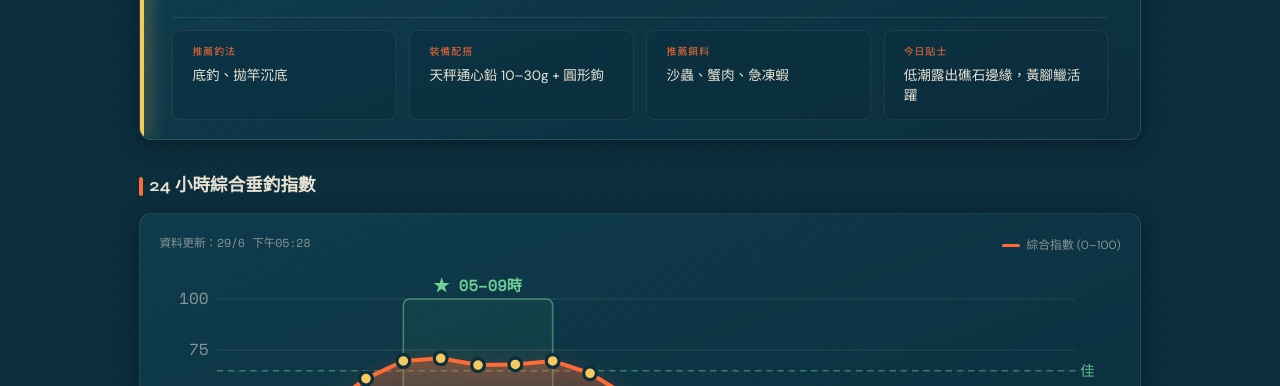
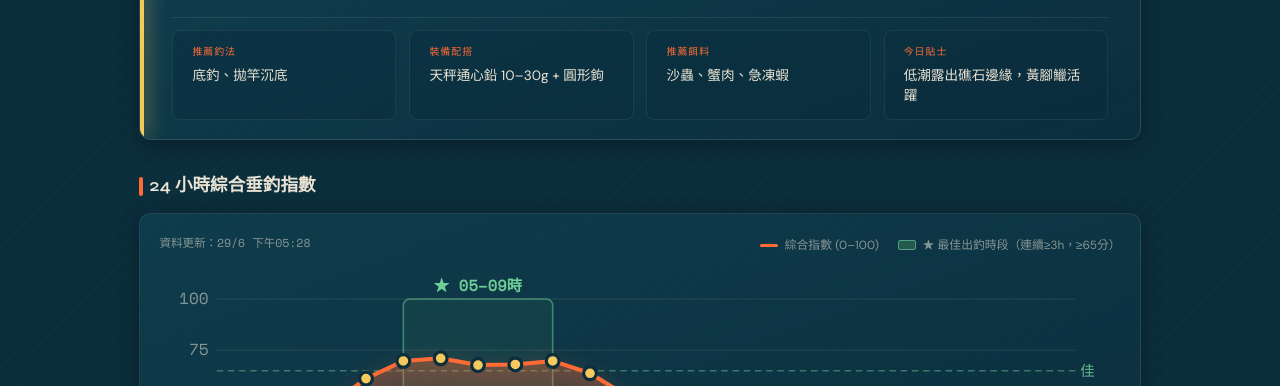
Before and after one commit to SaltTIA/Fishing-prediction-website, a plain HTML site: page docs/index.html in a window 1280 px wide. Shown: the part 414-800 px from the top of the page. Drawn offline with nearby package versions, Linux system fonts and the light colour scheme.

Commit message:
Add best fishing time indicator to index.html

```diff
--- a/docs/index.html
+++ b/docs/index.html
@@ -61,6 +61,10 @@
             <span class="legend-swatch legend-swatch--score"></span>
             綜合指數 (0–100)
           </span>
+          <span>
+            <span class="legend-swatch legend-swatch--best"></span>
+            ★ 最佳出釣時段（連續≥3h，≥65分）
+          </span>
         </div>
       </div>
       <div class="chart-svg-wrap" id="chart-wrap">
```
